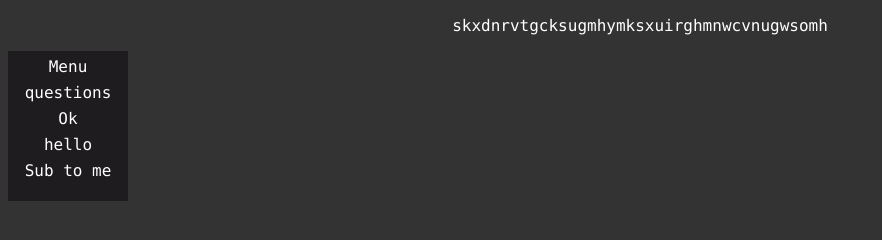
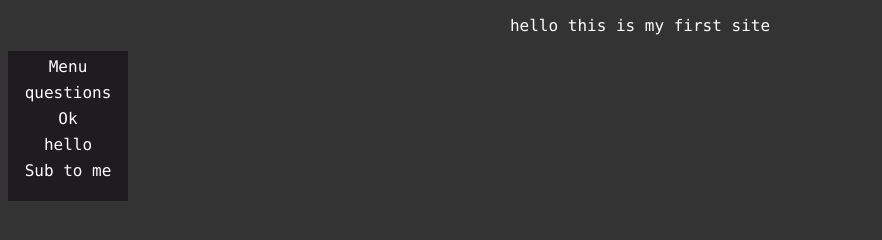
Before and after one commit to KasuhiroSaitashi/StritFa1r24tm.github.io, a plain HTML site: page site/index.html in a window 1280 px wide. Shown: the whole page, without its empty margins (0-882 px from the left). Drawn offline with Linux system fonts and the light colour scheme.

Commit message:
Update index.html

```diff
--- a/site/index.html
+++ b/site/index.html
@@ -9,7 +9,7 @@
 </head>
 <body>
 
-	<div><p>skxdnrvtgcksugmhymksxuirghmnwcvnugwsomh</p></div>
+	<div><p>hello this is my first site</p></div>
 	<div class="boxM">
 		<div class="g">
 			<a class="h" href="s1.html">Menu</a>
```
